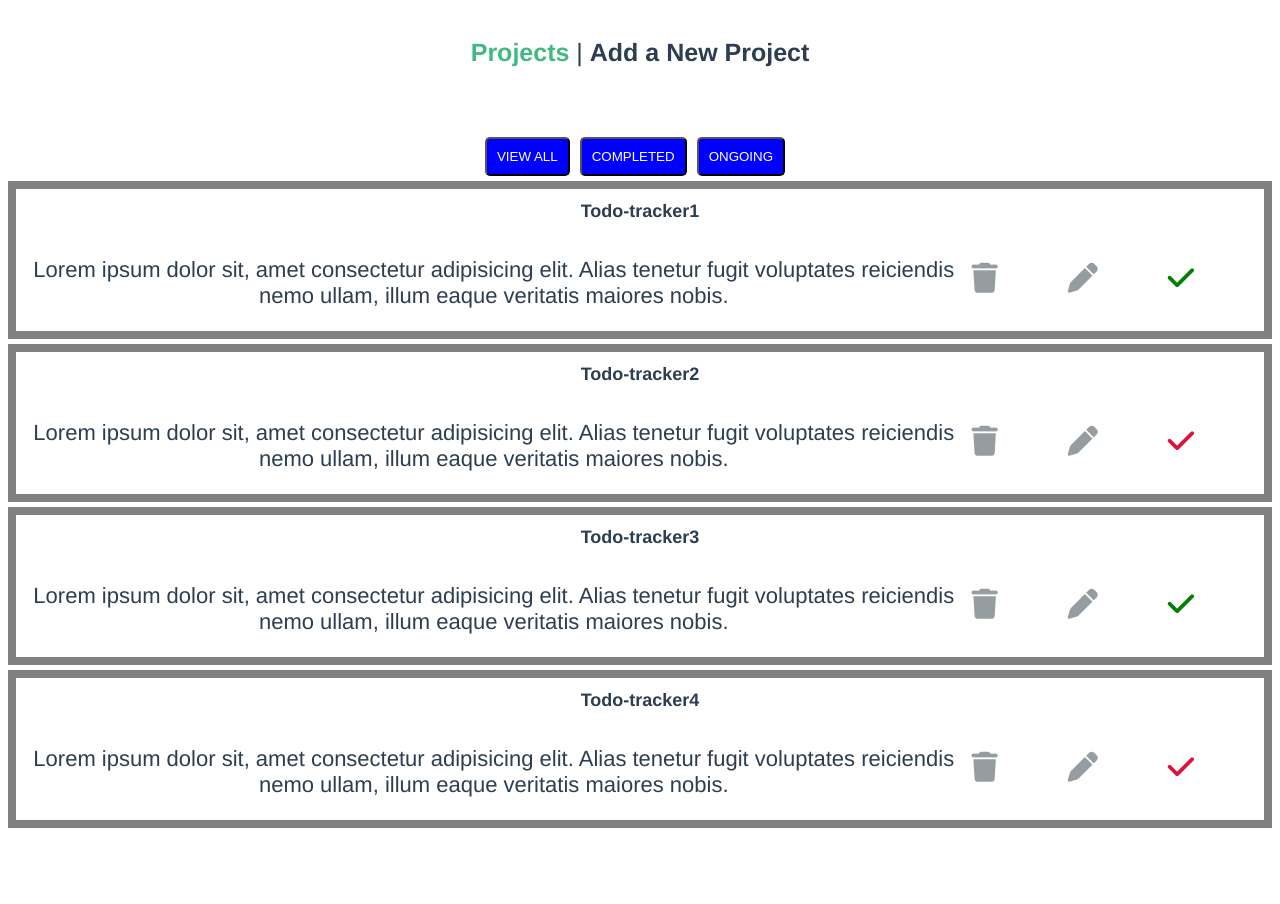
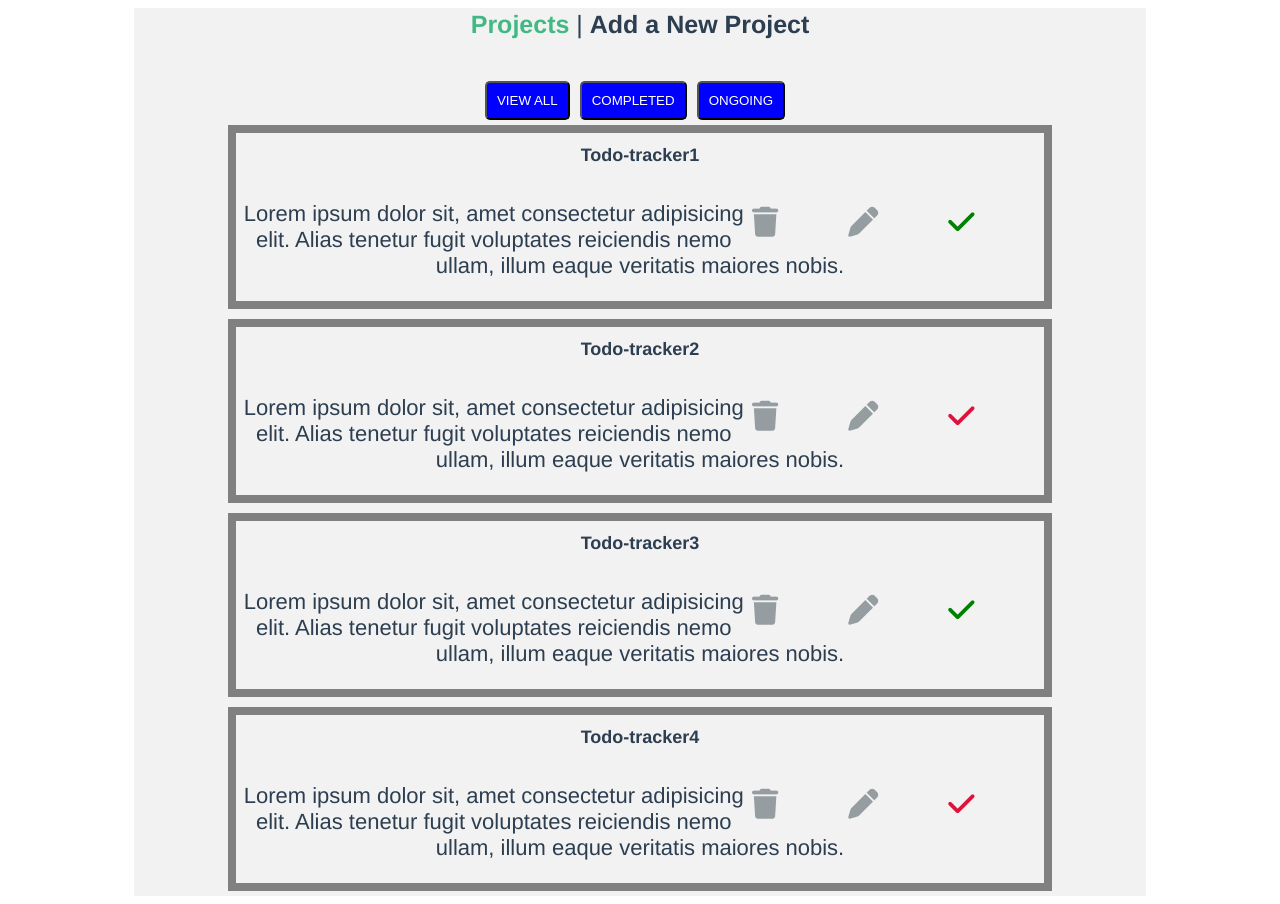
Before and after one commit to mukeshsin/vue-project-tracker, a Vue app: page / in a window 1280 px wide. Before the commit the page ends 836 px from the top, so only its background shows below. Built offline with nearby package versions, Linux system fonts and the light colour scheme.

Commit message:
add condition and apply css

```diff
--- a/src/App.vue
+++ b/src/App.vue
@@ -1,9 +1,11 @@
 <template>
+<div class="mainContainer">
 <nav>
     <router-link to="/">Projects</router-link> |
     <router-link to="/addProject">Add a New Project</router-link>
 </nav>
 <router-view />
+</div>
 </template>
 
 <script>
@@ -14,17 +16,26 @@ export default {
 </script>
 
 <style>
+.mainContainer{
+    background-color:#f2f2f2;
+    width: 80%;
+}
+
 #app {
     font-family: Avenir, Helvetica, Arial, sans-serif;
     -webkit-font-smoothing: antialiased;
     -moz-osx-font-smoothing: grayscale;
     text-align: center;
     color: #2c3e50;
+    display: flex;
+    justify-content: center;
+    align-items: center;
     font-size: 25px;
 }
 
 nav {
-    padding: 30px;
+    padding:2px;
+
 }
 
 nav a {
--- a/src/views/viewProject.vue
+++ b/src/views/viewProject.vue
@@ -59,6 +59,8 @@ export default {
 
     computed: {
         filteredTodos() {
+            if (this.todos.length === 0)
+                return [];
             if (this.status === "all") {
                 return this.todos;
             } else if (this.status === "completed") {
@@ -68,6 +70,7 @@ export default {
             }
         },
     },
+
     methods: {
         viewAll() {
             this.status = "all";
@@ -83,9 +86,13 @@ export default {
             this.todos[key].isComplete = !this.todos[key].isComplete;
         },
         deleteTask(key) {
-            this.todos = this.todos.filter((todo) => todo.id != key);
-            this.todos = this.todos.filter((todo) => todo.id != key);
+            if (this.todos.length === 1 && this.todos[0].id === key) {
+                // set filter option to disabled,
+            } else {
+                this.todos = this.todos.filter((todo) => todo.id != key);
+            }
         },
+
         updateTask(key) {
             this.showForm = true;
             this.newTodo.id = key;
@@ -106,6 +113,8 @@ export default {
 </script>
 
 <style scoped>
+
+
 .viewBtn {
     padding: 10px;
     color: white;
@@ -140,7 +149,9 @@ export default {
 
 .wrap {
     border: 8px solid grey;
-    margin-top: 5px;
+    margin-top: 10px;
+    width: 80%;
+    margin: 5px auto;
 }
 
 .viewproject {
```
